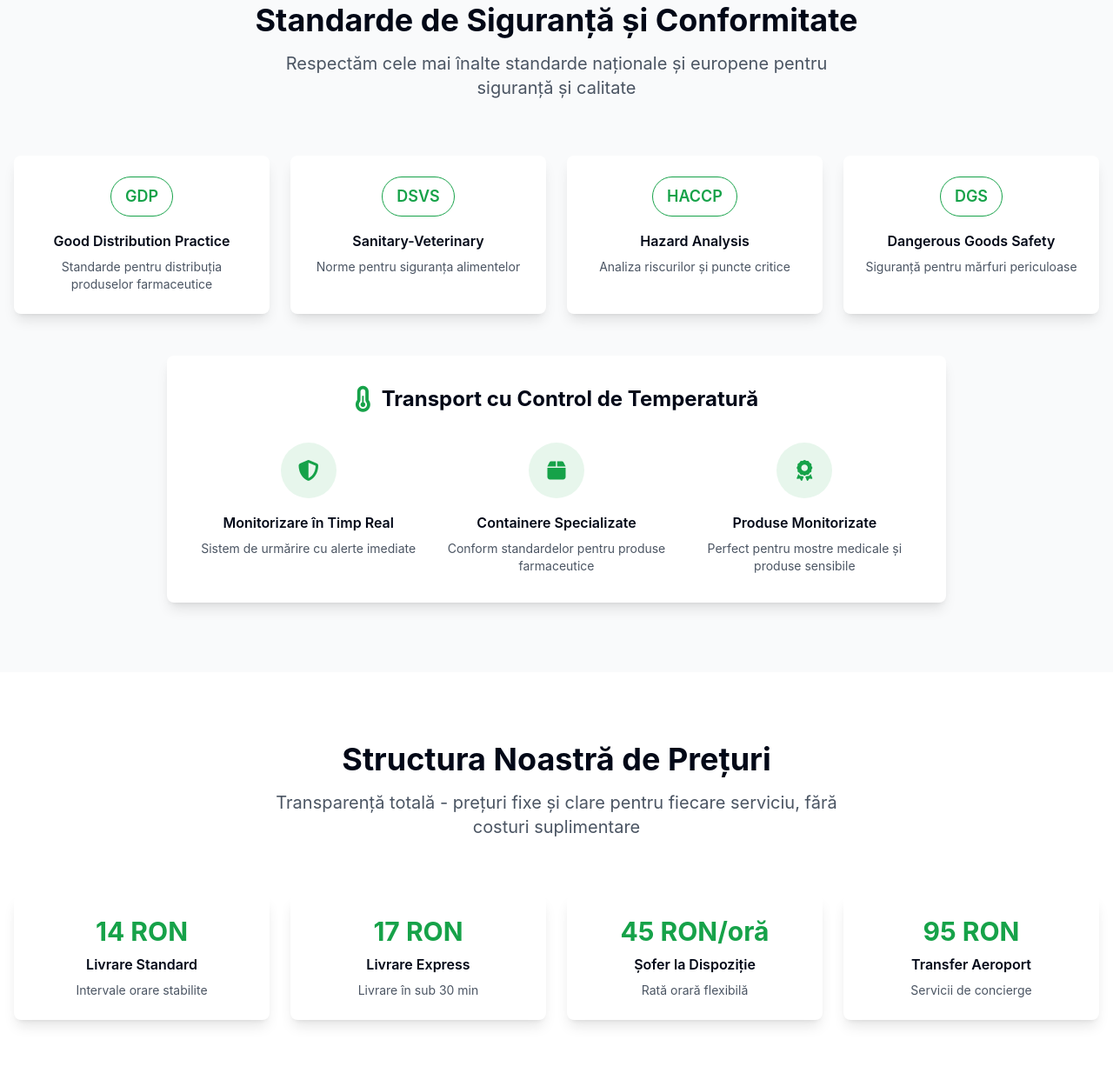
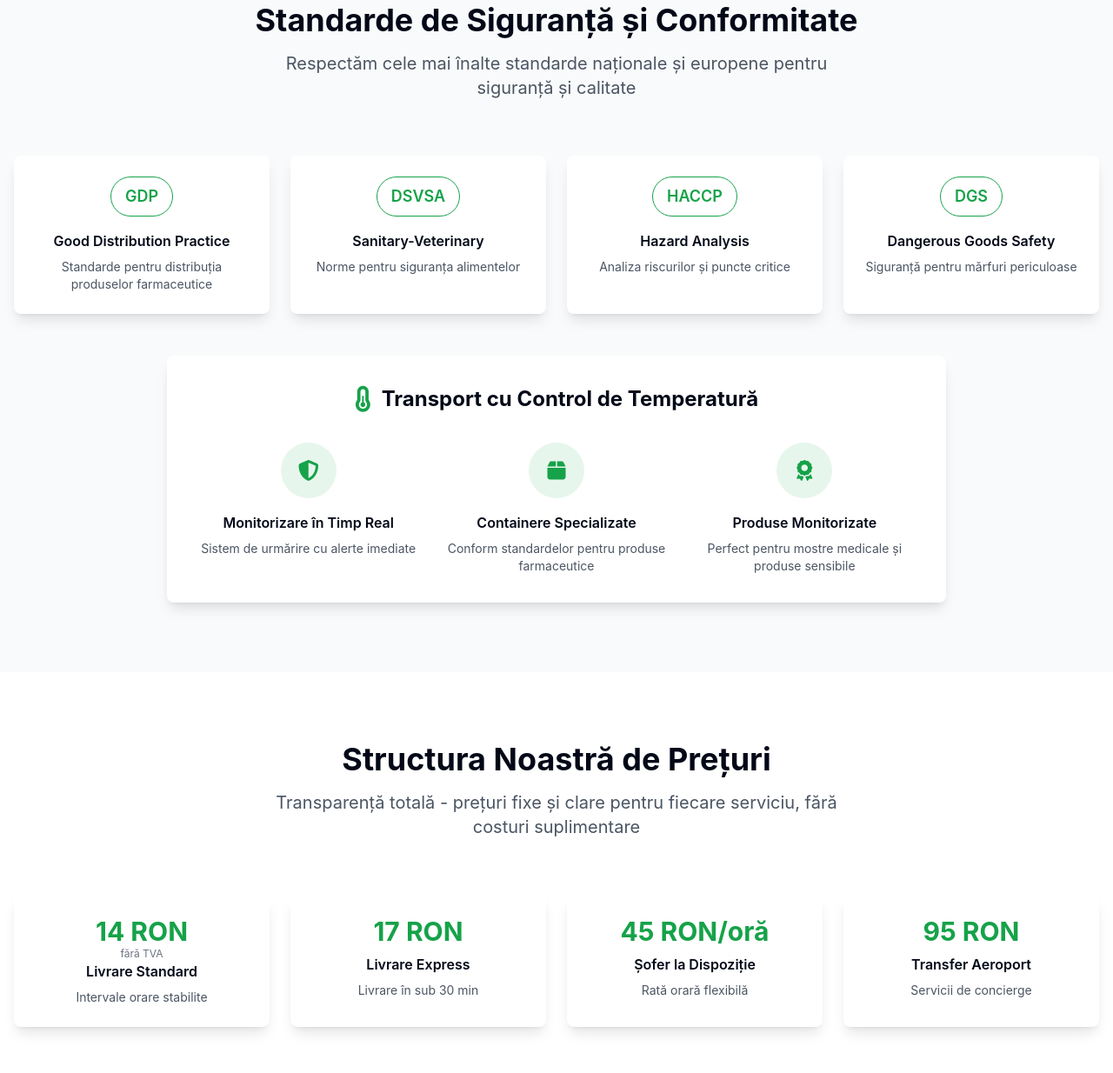
Before and after one commit to xdorinel/KiwiMag-Delivery, a plain HTML site: page index.html in a window 1280 px wide. Shown: the part 2186-3420 px from the top of the page at 87% size. Drawn offline with nearby package versions, Linux system fonts and the light colour scheme.

Commit message:
Update index.html

```diff
--- a/index.html
+++ b/index.html
@@ -703,7 +703,7 @@
                 </div>
 
                 <div class="bg-white rounded-lg shadow-lg p-6 text-center card-hover">
-                    <div class="inline-block border border-primary text-primary px-4 py-2 rounded-full text-lg font-semibold mb-4">DSVS</div>
+                    <div class="inline-block border border-primary text-primary px-4 py-2 rounded-full text-lg font-semibold mb-4">DSVSA</div>
                     <h3 class="font-semibold mb-2">Sanitary-Veterinary</h3>
                     <p class="text-sm text-gray-600">Norme pentru siguranța alimentelor</p>
                 </div>
@@ -770,6 +770,7 @@
             <div class="grid grid-cols-1 md:grid-cols-2 lg:grid-cols-4 gap-6 mb-16">
                 <div class="bg-white rounded-lg shadow-lg p-6 text-center card-hover">
                     <div class="text-3xl font-bold text-primary mb-2">14 RON</div>
+                    <div class="text-xs text-gray-500 -mt-2">fără TVA</div>
                     <h3 class="font-semibold mb-2">Livrare Standard</h3>
                     <p class="text-sm text-gray-600">Intervale orare stabilite</p>
                 </div>
```
